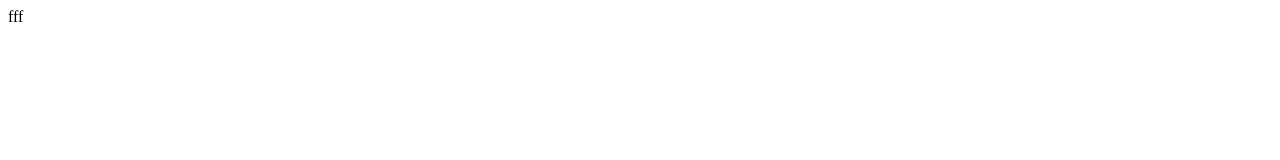
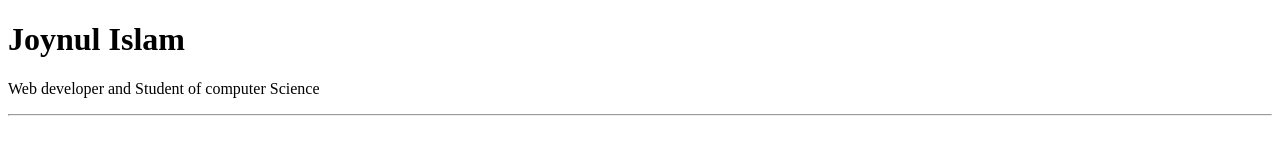
Before and after one commit to JoynulIslam/portfolio--html, a plain HTML site: page index.html in a window 1280 px wide. Drawn offline with Linux system fonts and the light colour scheme.

Commit message:
intro added

```diff
--- a/index.html
+++ b/index.html
@@ -3,9 +3,14 @@
 <head>
     <meta charset="UTF-8">
     <meta name="viewport" content="width=device-width, initial-scale=1.0">
-    <title>portfoliot</title>
+    <title>portfolio</title>
 </head>
 <body>
-    fff
-</body>
+    <header>
+      <h1>Joynul Islam</h1>
+      <p>Web developer and Student of computer Science </p>
+      <hr/>
+    </header>
+
+
 </html>
```
